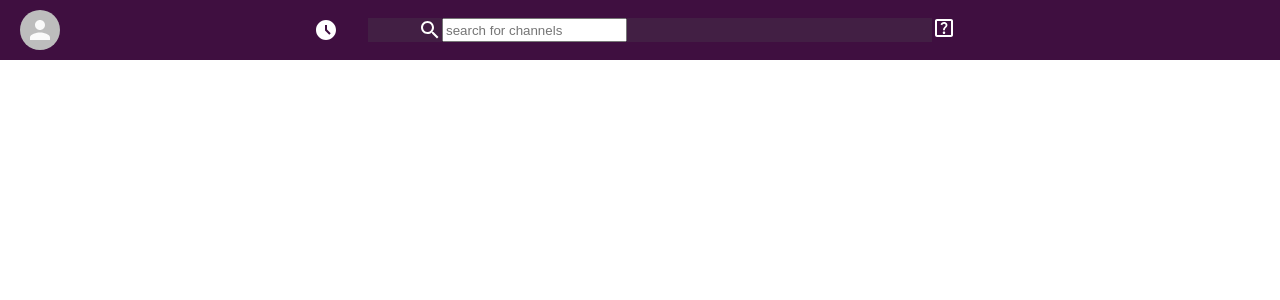
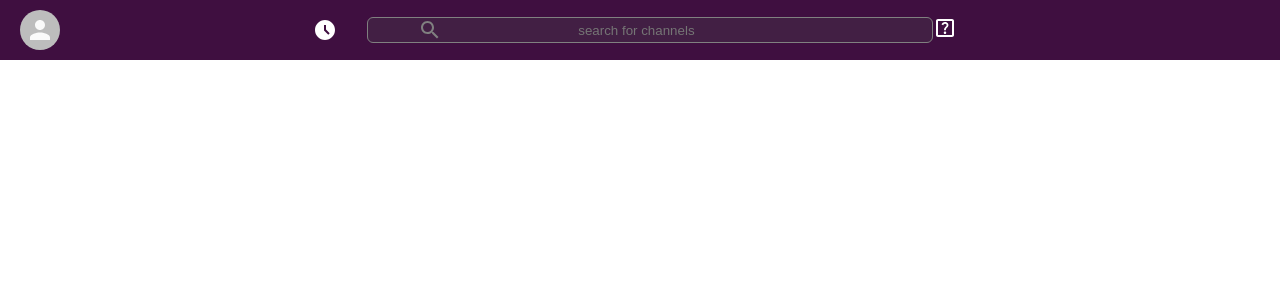
Before and after one commit to omaranBazna/slack-clone, a React (Create React App) app: page / in a window 1280 px wide. Shown: the top 300 px of the page. Built offline with nearby package versions, Linux system fonts and the light colour scheme.

Commit message:
styling the search component

```diff
--- a/src/styles/Header.css
+++ b/src/styles/Header.css
@@ -23,6 +23,17 @@ background-color: var(--slack-light);
 text-align:center;
 display:flex;
 padding:0 50px;
+color:grey;
+border:1px grey solid;
+border-radius:6px;
+}
+.header-search > input {
+    background-color:transparent;
+    border:none;
+    outline:none;
+    color:white;
+    text-align:center;
+    min-width:30vw;
 }
 .header-right{
    flex:0.3;
```
